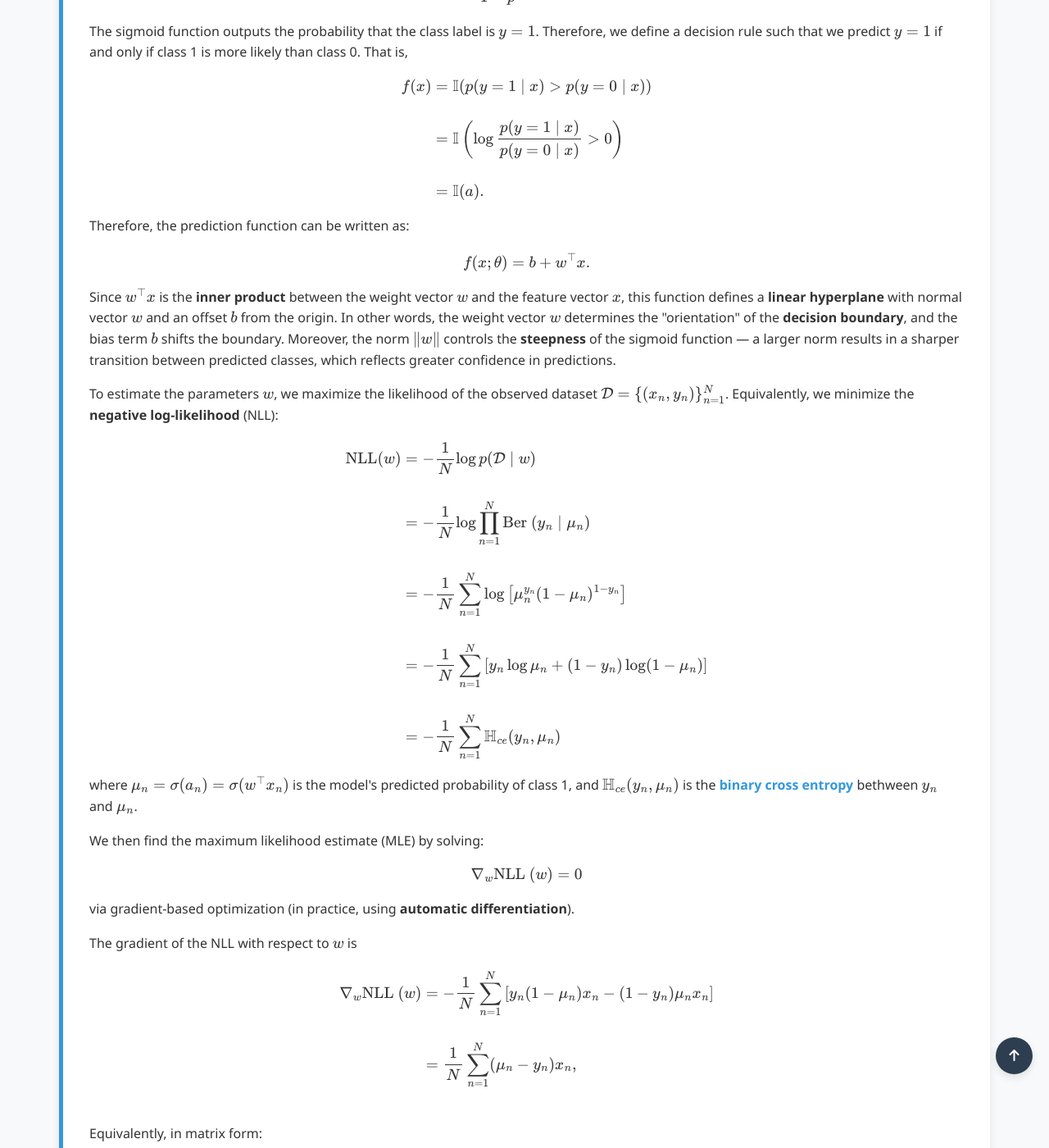
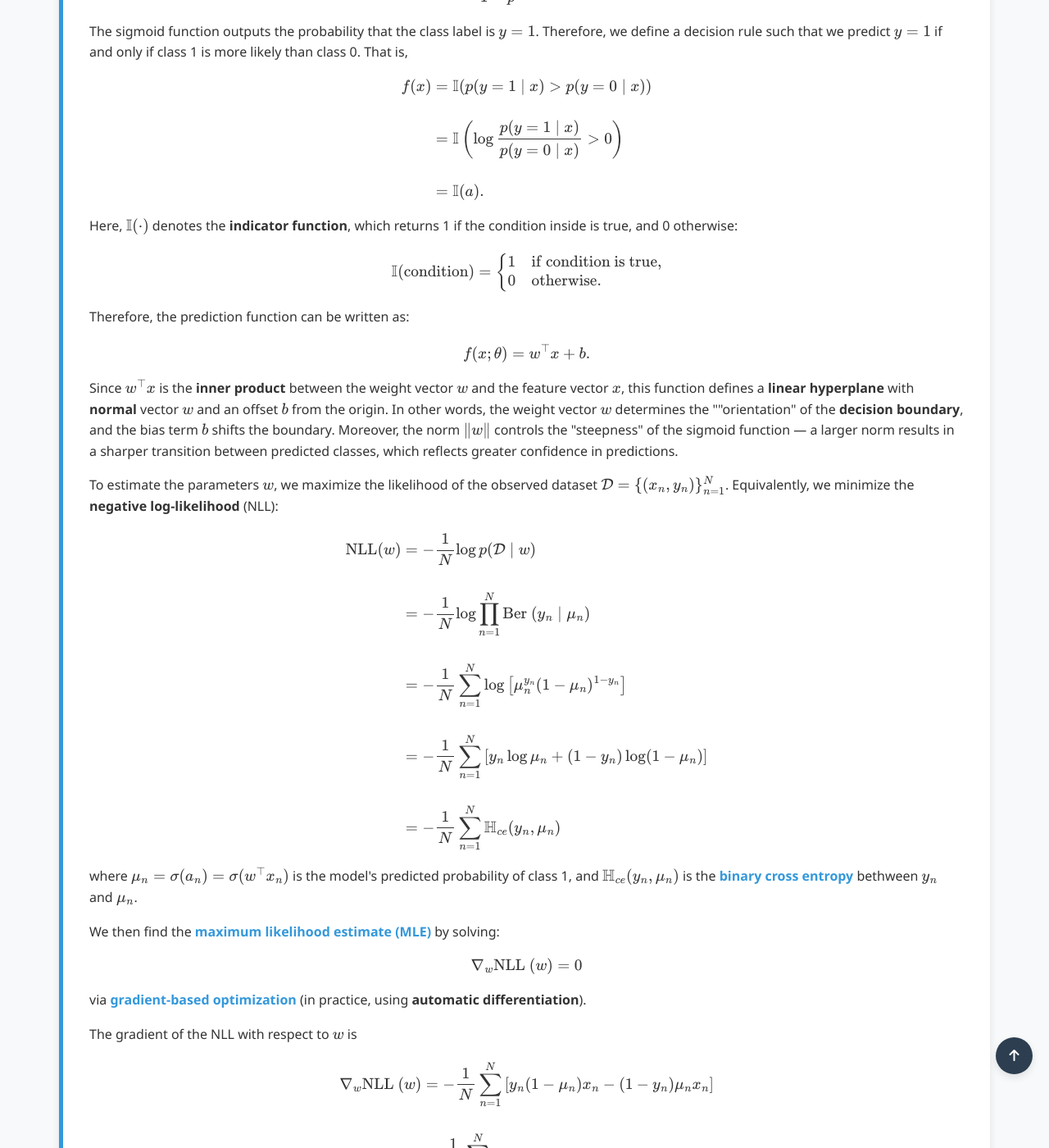
Before and after one commit to Yusukey01/yusukey01.github.io, a Jekyll site: the page built from Mathematics/Machine_learning/classification.html, in a window 1280 px wide and 1400 px high, scrolled down 1270 px. Shown: the whole window at 82% size. Built offline with Jekyll 4.4.1, drawn with Linux system fonts in a browser that asks for light colours; some of the changed text lies outside the part shown.

Commit message:
logistic regression page updating

```diff
--- a/Mathematics/Linear_algebra/linear_algebra.html
+++ b/Mathematics/Linear_algebra/linear_algebra.html
@@ -180,6 +180,8 @@ uses_python: false
                             <span>Orthogonally diagonalizable matrix</span>
                             <span>Spectrum</span>
                             <span>Quadratic form</span>
+                            <span>Positive definite</span>
+                            <span>Positive semi-definite</span>
                             <span>Singular value decomposition(SVD)</span>
                         </div>
                     </div>
--- a/Mathematics/Linear_algebra/symmetry.html
+++ b/Mathematics/Linear_algebra/symmetry.html
@@ -158,11 +158,11 @@ uses_python: false
             <ol class="centered-list" style="padding-left: 40px;">
                 <li><strong>Positive definite</strong>:<br>
                     \(\qquad \qquad A \succ 0\) if \(\, \forall x \neq 0, \, Q(x) > 0\). </li>
-                <li><strong>Positive semdefinite</strong>:<br>
+                <li><strong>Positive semi-definite</strong>:<br>
                     \(\qquad \qquad A \succeq 0\) if \(\, \forall x, \, Q(x) \geq 0\). </li>
                 <li><strong>Negative definite</strong>:<br>
                     \(\qquad \qquad A \prec 0\) if \(\, \forall x \neq 0, \, Q(x) < 0\).</li>
-                <li><strong>Negative semdefinite</strong>:<br>
+                <li><strong>Negative semi-definite</strong>:<br>
                     \(\qquad \qquad A \preceq 0\) if \(\, \forall x, \, Q(x) \leq 0\).</li>
                 <li><strong>Indefinite</strong>: <br>
                     \(\qquad \qquad\) otherwise. </li>
--- a/Mathematics/Machine_learning/classification.html
+++ b/Mathematics/Machine_learning/classification.html
@@ -34,7 +34,7 @@ uses_python: false
                 </p>
 
                 <p>
-                    Let y \in \{0, 1\}. Then the model is known as <strong>binary logistic regression</strong>, which can be represented by:
+                    Let \(y \in \{0, 1\}\). Then the model is known as <strong>binary logistic regression</strong>, which can be represented by:
                     \[
                      p(y \mid x, \theta) = \text{Ber }(y \mid \sigma(w^\top x + b))
                     \]
@@ -67,14 +67,26 @@ uses_python: false
                          &= \mathbb{I}(a).
                     \end{align*}
                     \]
+                    Here, \(\mathbb{I}(\cdot)\) denotes the <strong>indicator function</strong>, which returns 1 if the
+                    condition inside is true, and 0 otherwise:
+                    \[
+                    \mathbb{I}(\text{condition}) =
+                    \begin{cases}
+                    1 & \text{if condition is true,} \\
+                    0 & \text{otherwise.}
+                    \end{cases}
+                    \]
+                    </p>
+
+                    <p>
                     Therefore, the prediction function can be written as:
                     \[
-                    f(x ; \theta) = b + w^\top x.
+                    f(x ; \theta) = w^\top x + b.
                     \]
                     Since \(w^\top x\) is the <strong>inner product</strong> between the weight vector \(w\) and the feature vector \(x\),
-                    this function defines a <strong>linear hyperplane</strong> with normal vector \(w\) and an offset \(b\) from the origin.
-                    In other words, the weight vector \(w\) determines the "orientation" of the <strong>decision boundary</strong>,
-                    and the bias term \(b\) shifts the boundary. Moreover, the norm \(\|w\|\) controls the <strong>steepness</strong> of the
+                    this function defines a <strong>linear hyperplane</strong> with <strong>normal</strong> vector \(w\) and an offset \(b\) from the origin.
+                    In other words, the weight vector \(w\) determines the ""orientation" of the <strong>decision boundary</strong>,
+                    and the bias term \(b\) shifts the boundary. Moreover, the norm \(\|w\|\) controls the "steepness" of the
                     sigmoid function — a larger norm results in a sharper transition between predicted classes, which reflects greater
                     confidence in predictions.
                 </p>
@@ -98,11 +110,12 @@ uses_python: false
                 </p>
 
                 <p>
-                    We then find the maximum likelihood estimate (MLE) by solving:
+                    We then find the <a href="../Probability/mle.html"><strong>maximum likelihood estimate (MLE)</strong></a> by solving:
                     \[
                     \nabla_w \text{NLL }(w) = 0
                     \]
-                    via gradient-based optimization (in practice, using <strong>automatic differentiation</strong>).
+                    via <a href="../Calculus/gradient.html"><strong>gradient-based optimization</strong></a> (in practice, using
+                    <strong>automatic differentiation</strong>).
                 </p>
 
                 <p>
@@ -123,7 +136,7 @@ uses_python: false
                 </p>
 
                 <p>
-                    To verify convexity, we examine the Hessian:
+                    To verify <a href="../Calculus/gradient.html"><strong>convexity</strong></a>, we examine the Hessian:
                      \[
                     \begin{align*}
                     H(w) &=\nabla_w \nabla_w^\top \text{NLL }(w)  \\\\
@@ -143,8 +156,8 @@ uses_python: false
                     \| v^\top X^\top S^{\frac{1}{2}} \|_2^2 > 0.
                     \]
 
-                    The Hessian \(H(w)\) is positive semi-definite, confirming that the NLL is a convex function
-                    and any stationary point is the global optimum.
+                    The Hessian \(H(w)\) is <a href="../Linear_algebra/symmetry.html"><strong>positive semi-definite</strong></a>,
+                    confirming that the NLL is a convex function and any stationary point is the global optimum.
                 <p>
 
             </section>
--- a/Mathematics/Machine_learning/ml.html
+++ b/Mathematics/Machine_learning/ml.html
@@ -76,9 +76,9 @@ uses_python: false
                         <div class="card-icon">\(\mathcal{X} \to \mathcal{Y}\)</div>
                         <h3><a href="classification.html">Part 3: Classification</a></h3>
                         <div class="keywords">
-                            <span></span>
-                            <span></span>
-                            <span></span>
+                            <span>Binary Logistic Regression</span>
+                            <span>sigmoid (logistic) function</span>
+                            <span>logit (pre-activation)</span>
                             <span></span>
                             <span></span>
                             <span></span>
```
Also changed, not shown: other parts of Mathematics/Machine_learning/classification.html (+2 -2 lines).
